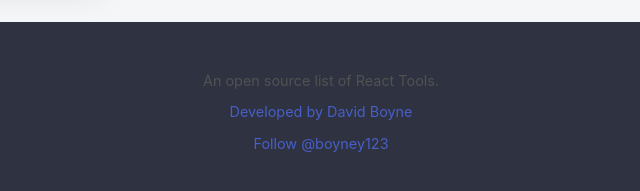
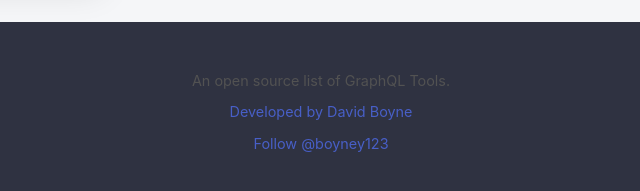
Before and after one commit to boyney123/graphql.explore-tech.org, a Gatsby site: page / in a window 1280 px wide. Shown: the part 2575-2766 px from the top of the page, 319-959 px from the left. Built offline with nearby package versions, Linux system fonts and the light colour scheme; Gatsby itself is replaced by a stand-in of ours; no server answers.

Commit message:
Fix typo

```diff
--- a/src/components/Footer/index.js
+++ b/src/components/Footer/index.js
@@ -6,7 +6,7 @@
   return (
     <footer className="footer">
       <div className="has-text-centered">
-        <p>An open source list of React Tools.</p>
+        <p>An open source list of GraphQL Tools.</p>
 
         <a className="text-gray-light" href="https://github.com/boyney123">
           Developed by David Boyne
```
Also changed, not shown: 1 other file.
